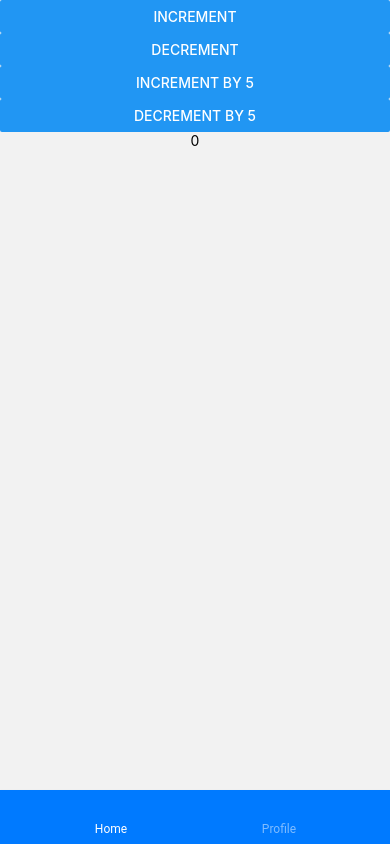
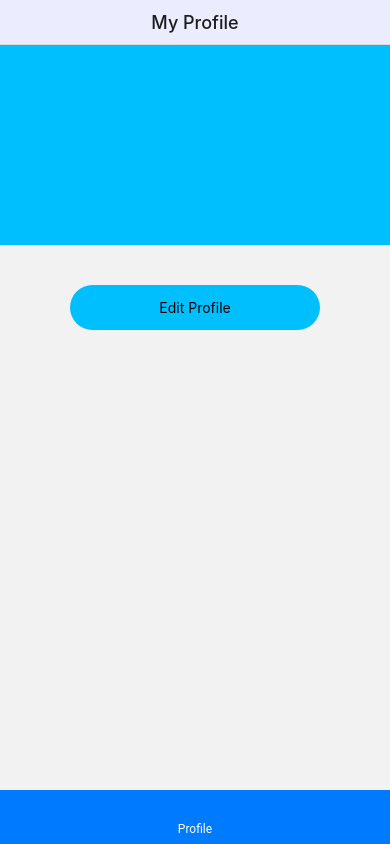
Before and after one commit to apcbadal/ReactNativeReduxToolkitExample, a React Native app: screen / in a window 390 px wide. Built offline with nearby package versions, Linux system fonts and the light colour scheme.

Commit message:
Remove counter features

```diff
--- a/App.js
+++ b/App.js
@@ -2,13 +2,11 @@ import React from 'react'
 
 import {store} from "./src/app/store";
 import { Provider } from 'react-redux';
-import Counter from "./src/features/counter/counter";
 import { createMaterialBottomTabNavigator } from '@react-navigation/material-bottom-tabs';
 import MyProfileScreen from "./src/features/profile/myprofile";
 import {NavigationContainer} from "@react-navigation/native";
 import { persistStore } from 'redux-persist';
 import {PersistGate} from "redux-persist/integration/react";
-import AsyncStorage from "@react-native-async-storage/async-storage";
 import EditProfileScreen from "./src/features/profile/editprofile";
 import { createStackNavigator } from '@react-navigation/stack'
 
@@ -68,7 +66,6 @@ const App=()=>
             <PersistGate loading={null} persistor={persistor}>
             <NavigationContainer>{
             <Tab.Navigator>
-                <Tab.Screen name="Home" component={Counter} />
                 <Tab.Screen name="Profile" component={ProfileStack} />
             </Tab.Navigator>}
             </NavigationContainer>
--- a/src/app/store.js
+++ b/src/app/store.js
@@ -1,5 +1,4 @@
 import { configureStore} from '@reduxjs/toolkit'
-import counterReducer from '../features/counter/counterSlice'
 import profileReducer from '../features/profile/profileSlice'
 import { persistReducer } from 'redux-persist';
 import {combineReducers} from "@reduxjs/toolkit";
@@ -7,7 +6,6 @@ import AsyncStorage from "@react-native-async-storage/async-storage";
 import {FLUSH, PAUSE, PERSIST, PURGE, REGISTER, REHYDRATE} from "redux-persist/es/constants";
 
 const reducers = combineReducers({
-    counter: counterReducer,
     profile:profileReducer
 });
 const persistConfig = {
--- a/src/features/counter/counter.js
+++ /dev/null
@@ -1,47 +0,0 @@
-import React from 'react'
-import { useSelector, useDispatch } from 'react-redux'
-import {changeName, decrement, decrementByAmount, increment, incrementByAmount} from './counterSlice'
-import {Button, Text, View} from "react-native";
-
-const Counter=()=> {
-    const count = useSelector((state) => state.counter.value)
-
-    const dispatch = useDispatch()
-    const handleIncrement=()=>{
-        dispatch(increment())
-    }
-    const handleDecrement=()=>{
-        dispatch(decrement())
-    }
-
-    return (
-        <View>
-            <View>
-                <Button title={"Increment"}
-                    onPress={()=>handleIncrement()}
-                >
-                </Button>
-                <Text>{""}</Text>
-                <Button title={"Decrement"}
-                    onPress={()=>handleDecrement()}
-                >
-                </Button>
-                <Text>{""}</Text>
-                <Button title={"Increment by 5"}
-                        onPress={()=>dispatch(incrementByAmount(5))}
-                >
-                </Button>
-                <Text>{""}</Text>
-                <Button title={"Decrement by 5"}
-                        onPress={()=>dispatch(decrementByAmount(5))}
-                >
-                </Button>
-
-                <Text style={{alignSelf:'center'}}>{count}</Text>
-
-            </View>
-        </View>
-    )
-}
-
-export default Counter
--- a/src/features/counter/counterSlice.js
+++ /dev/null
@@ -1,36 +0,0 @@
-import { createSlice } from '@reduxjs/toolkit'
-
-const initialState = {
-    value: 0
-}
-
-
-export const counterSlice = createSlice({
-    name: 'counter',
-    initialState,
-    reducers: {
-        increment: (state) => {
-            // Redux Toolkit allows us to write "mutating" logic in reducers. It
-            // doesn't actually mutate the state because it uses the Immer library,
-            // which detects changes to a "draft state" and produces a brand new
-            // immutable state based off those changes
-            state.value += 1
-        },
-        decrement: (state) => {
-            state.value -= 1
-        },
-        incrementByAmount: (state, action) => {
-            state.value += action.payload
-        },
-        decrementByAmount: (state, action) => {
-            state.value -= action.payload
-        },
-
-
-    },
-})
-
-// Action creators are generated for each case reducer function
-export const { increment, decrement, incrementByAmount,decrementByAmount } = counterSlice.actions
-
-export default counterSlice.reducer
```
